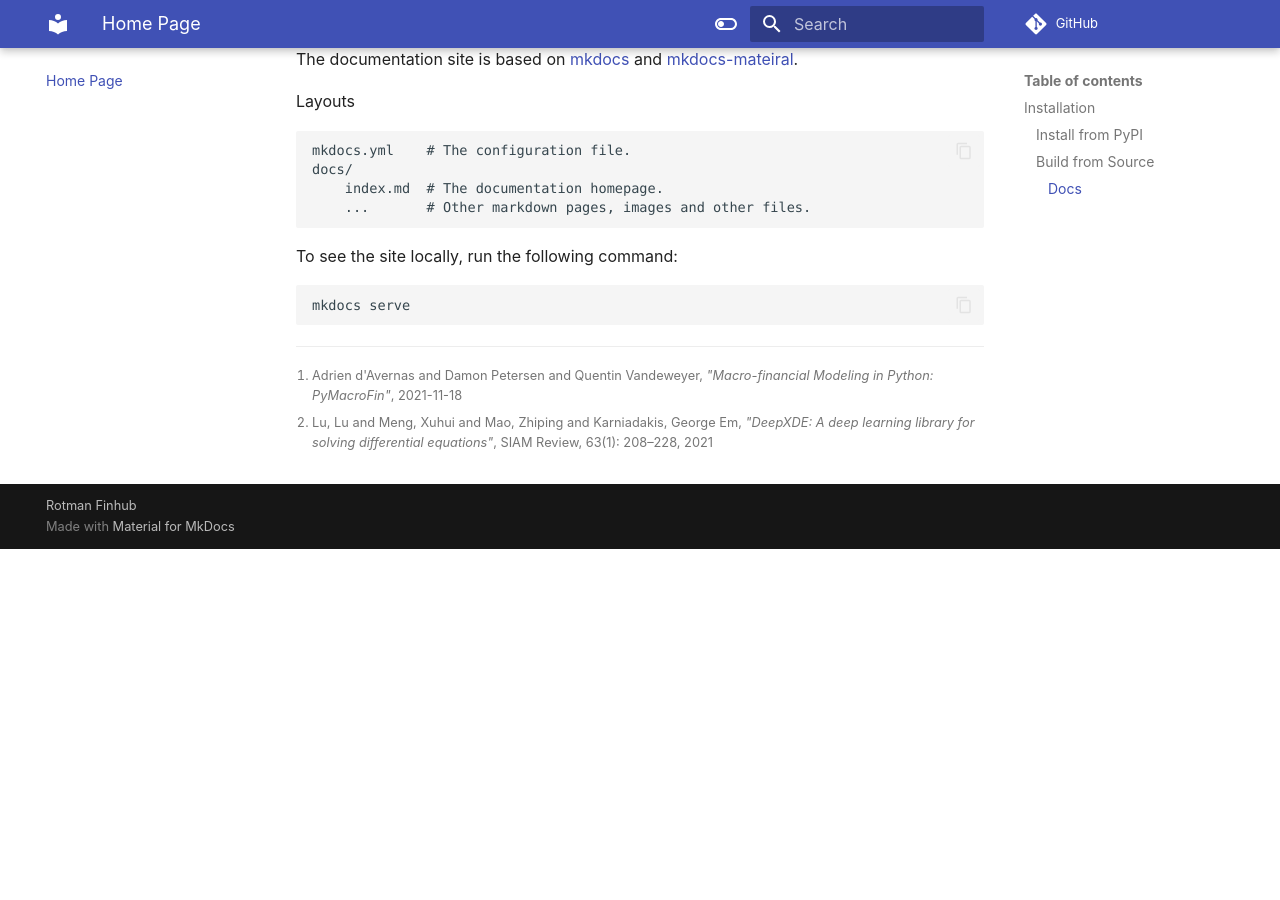
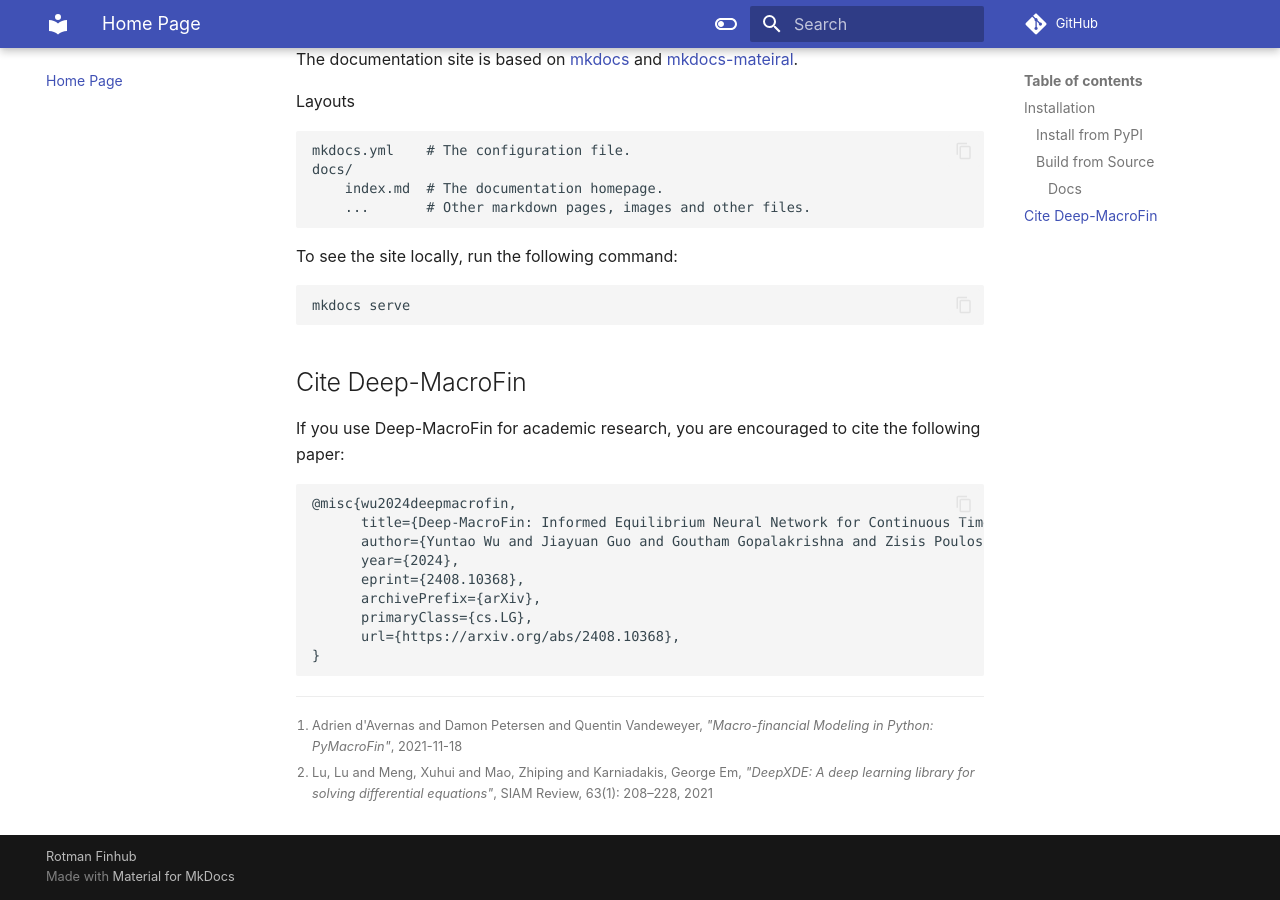
Before and after one commit to rotmanfinhub/deep-macrofin, an MkDocs documentation site: the page built from docs/index.md, in a window 1280 px wide and 900 px high, scrolled down 1134 px. Built offline with MkDocs 1.6.1 and Material for MkDocs 9.7.7, drawn with Linux system fonts in a browser that asks for light colours; comment, search, counter and statistics services are not loaded; before the commit the page ends 1683 px from its top, so only the background shows below that.

Commit message:
update documentation + reference

````diff
--- a/docs/index.md
+++ b/docs/index.md
@@ -57,6 +57,21 @@
 mkdocs serve
 ```
 
+## Cite Deep-MacroFin
+
+If you use Deep-MacroFin for academic research, you are encouraged to cite the following paper:
+
+```
+@misc{wu2024deepmacrofin,
+      title={Deep-MacroFin: Informed Equilibrium Neural Network for Continuous Time Economic Models},
+      author={Yuntao Wu and Jiayuan Guo and Goutham Gopalakrishna and Zisis Poulos},
+      year={2024},
+      eprint={2408.10368},
+      archivePrefix={arXiv},
+      primaryClass={cs.LG},
+      url={https://arxiv.org/abs/2408.10368},
+}
+```
 
 [^1]: Adrien d'Avernas and Damon Petersen and Quentin Vandeweyer, *"Macro-financial Modeling in Python: PyMacroFin"*, 2021-11-18
 [^2]: Lu, Lu and Meng, Xuhui and Mao, Zhiping and Karniadakis, George Em, *"DeepXDE: A deep learning library for solving differential equations"*, SIAM Review, 63(1): 208–228, 2021
````
Also changed, not shown: README.md (+15 -3 lines).
